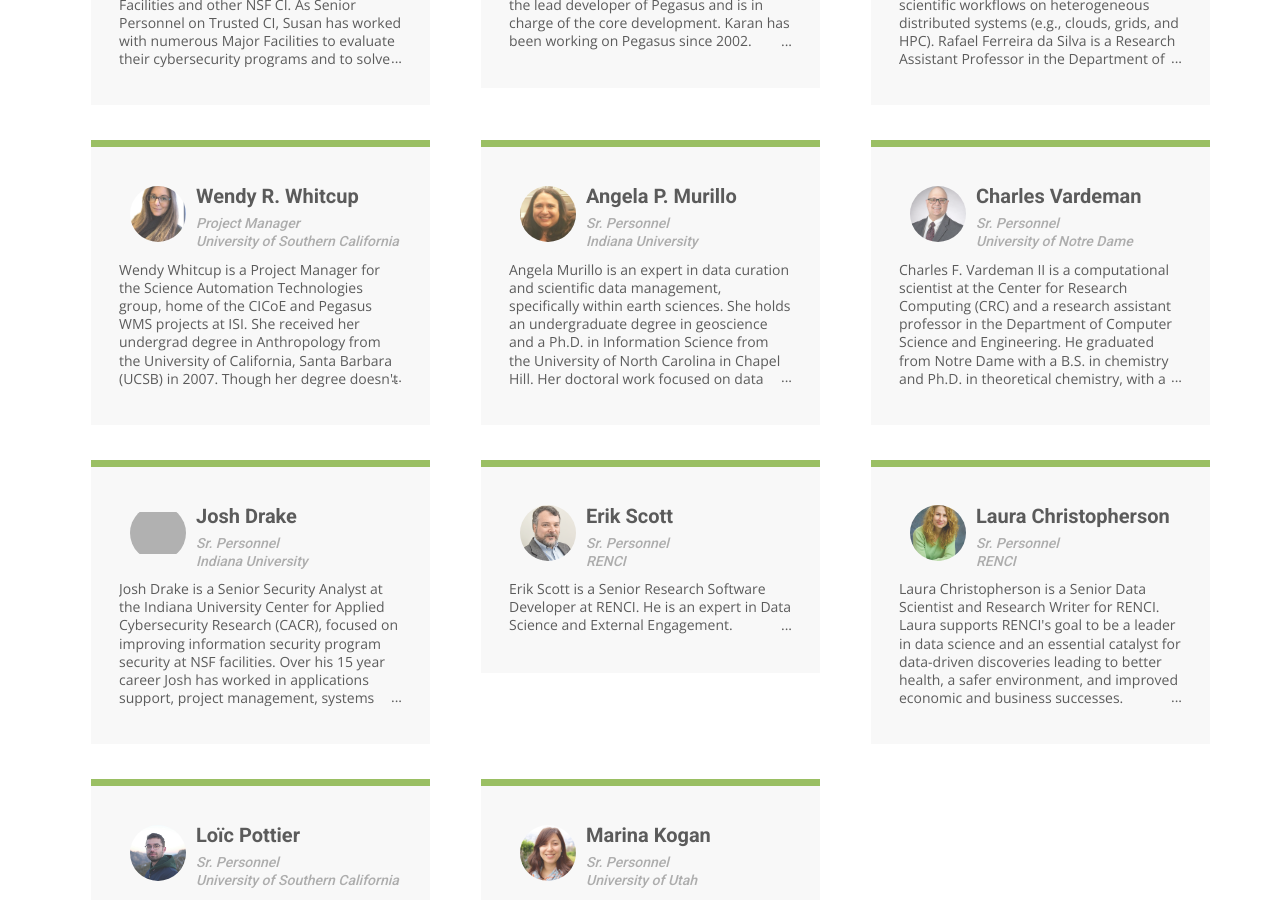
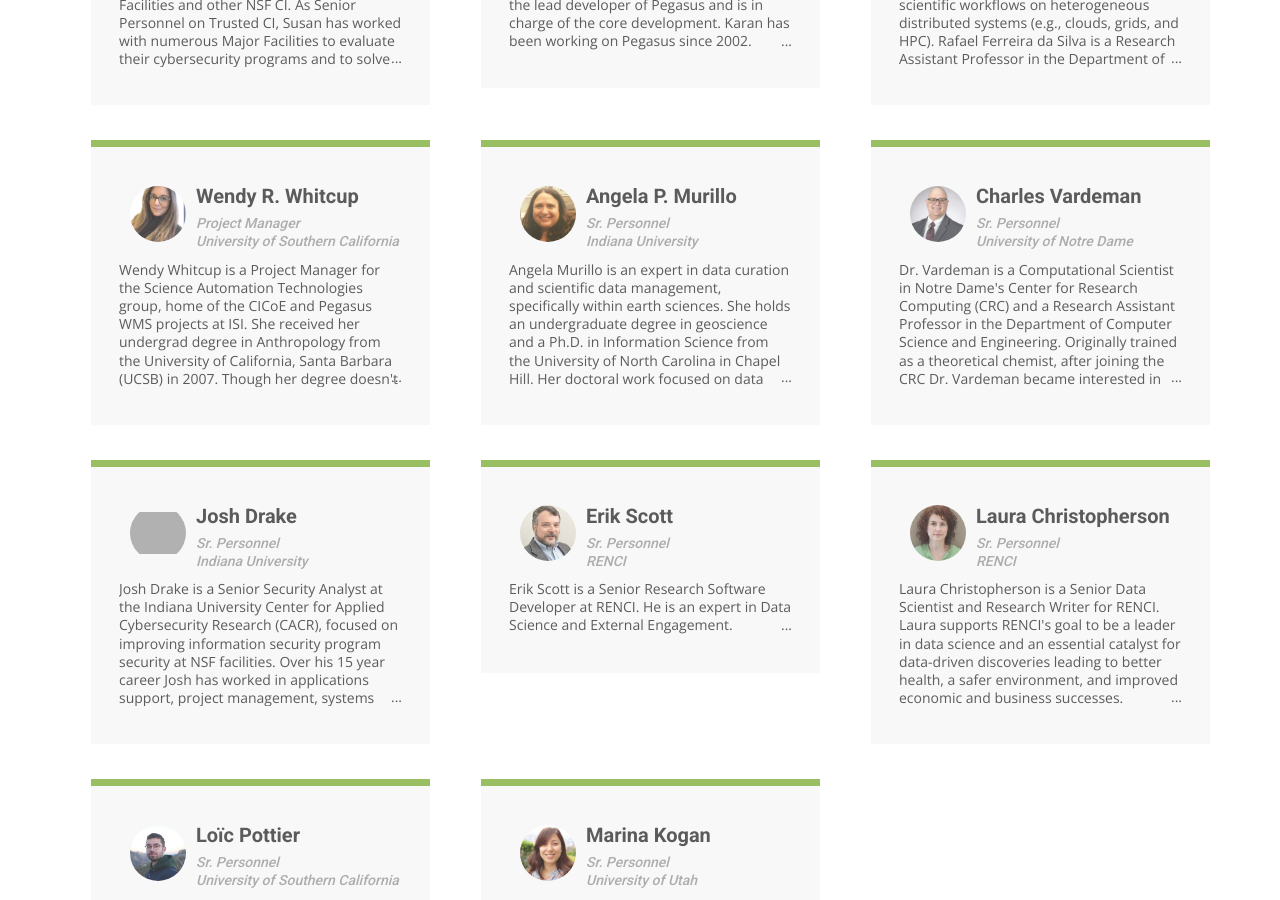
Before and after one commit to cicoe/cicoe.github.io, a Jekyll site: the page built from people.html, in a window 1280 px wide and 900 px high, scrolled down 1726 px. Built offline with Jekyll 4.4.1, drawn with Linux system fonts in a browser that asks for light colours; nearby versions of some CDN libraries; some web fonts are replaced; grey boxes are pictures that could not be loaded.

Commit message:
updated chuck's description and lauras photo

```diff
--- a/_data/participants.yml
+++ b/_data/participants.yml
@@ -101,7 +101,7 @@
   website: "https://crc.nd.edu/about/people/charles-vardeman/"
   role: "Sr. Personnel"
   institution: "University of Notre Dame"
-  description: "Charles F. Vardeman II is a computational scientist at the Center for Research Computing (CRC) and a research assistant professor in the Department of Computer Science and Engineering. He graduated from Notre Dame with a B.S. in chemistry and Ph.D. in theoretical chemistry, with a research focus on molecular dynamics simulations of nano-metallic and glassy-metallic systems."
+  description: "Dr. Vardeman is a Computational Scientist in Notre Dame's Center for Research Computing (CRC) and a Research Assistant Professor in the Department of Computer Science and Engineering. Originally trained as a theoretical chemist, after joining the CRC Dr. Vardeman became interested in research to more effectively connect data to computational models. His expertise includes the development of linked-data applications in cyberinfrastructure, semantic and knowledge graph-based technologies, and knowledge engineering through a pattern-based approach to ontology development for scientific applications. Dr. Vardeman is active in the Earth Science Information Partners (ESIP) Semantic Technologies Committee, science-on-schema cluster and the semantic harmonization cluster where he is collaboratively developing methods to bridge earth science-related vocabularies and ontologies to provide interoperability between different earth science related domains."
 
 - name: "Josh Drake"
   photo: "Josh-headshot-1.JPG"
@@ -118,7 +118,7 @@
   description: "Erik Scott is a Senior Research Software Developer at RENCI. He is an expert in Data Science and External Engagement."
 
 - name: "Laura Christopherson"
-  photo: "laurac.jpg"
+  photo: "laurac2.jpg"
   website: "https://renci.org/mission-and-vision/"
   role: "Sr. Personnel"
   institution: "RENCI"
```
